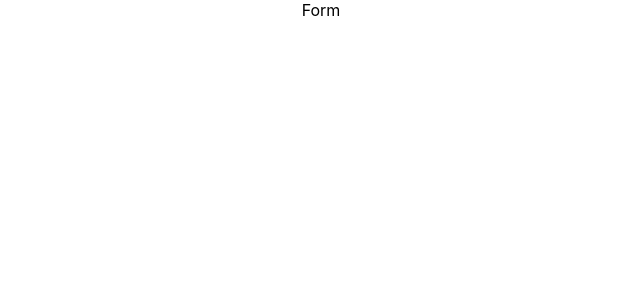
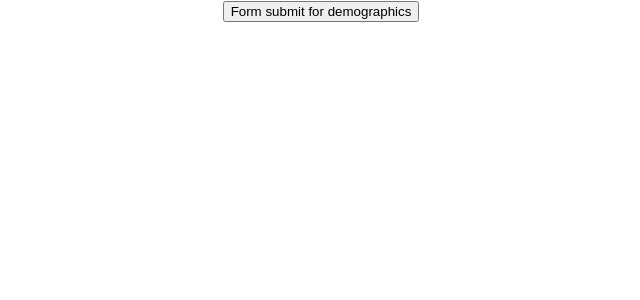
Before and after one commit to grant-guru/grant-guru-fe, a React (Create React App) app: page /form in a window 1280 px wide. Shown: the top 300 px of the page, without its empty margins (319-959 px from the left). Built offline with nearby package versions, Linux system fonts and the light colour scheme.

Commit message:
Add routing for the scholarships

```diff
--- a/src/Components/App/App.tsx
+++ b/src/Components/App/App.tsx
@@ -3,6 +3,7 @@ import './App.css';
 import { Route, Switch } from 'react-router-dom';
 import Form from '../Form/Form';
 import Login from '../Login/Login';
+import Library from '../Library/Library';
 
 function App() {
   return (
@@ -10,6 +11,7 @@ function App() {
       <Switch>
         <Route exact path="/" render={Login} />
         <Route path="/form" render={Form}/>
+        <Route path="/scholarships" render={Library}/>
         <Route path="*" render={Login} />
       </Switch>
     </main>
--- a/src/Components/Form/Form.tsx
+++ b/src/Components/Form/Form.tsx
@@ -1,9 +1,17 @@
 import React from "react";
 import './Form.css';
+import {Link} from 'react-router-dom';
 
 const Form = () => {
-    return(
-        <div>Form</div>
+    return (
+        <>
+            <form>
+                <Link to={'/scholarships'}><button>Form submit for demographics</button>
+                </Link>
+            </form>
+
+        </>
+
     )
 }
 
```
